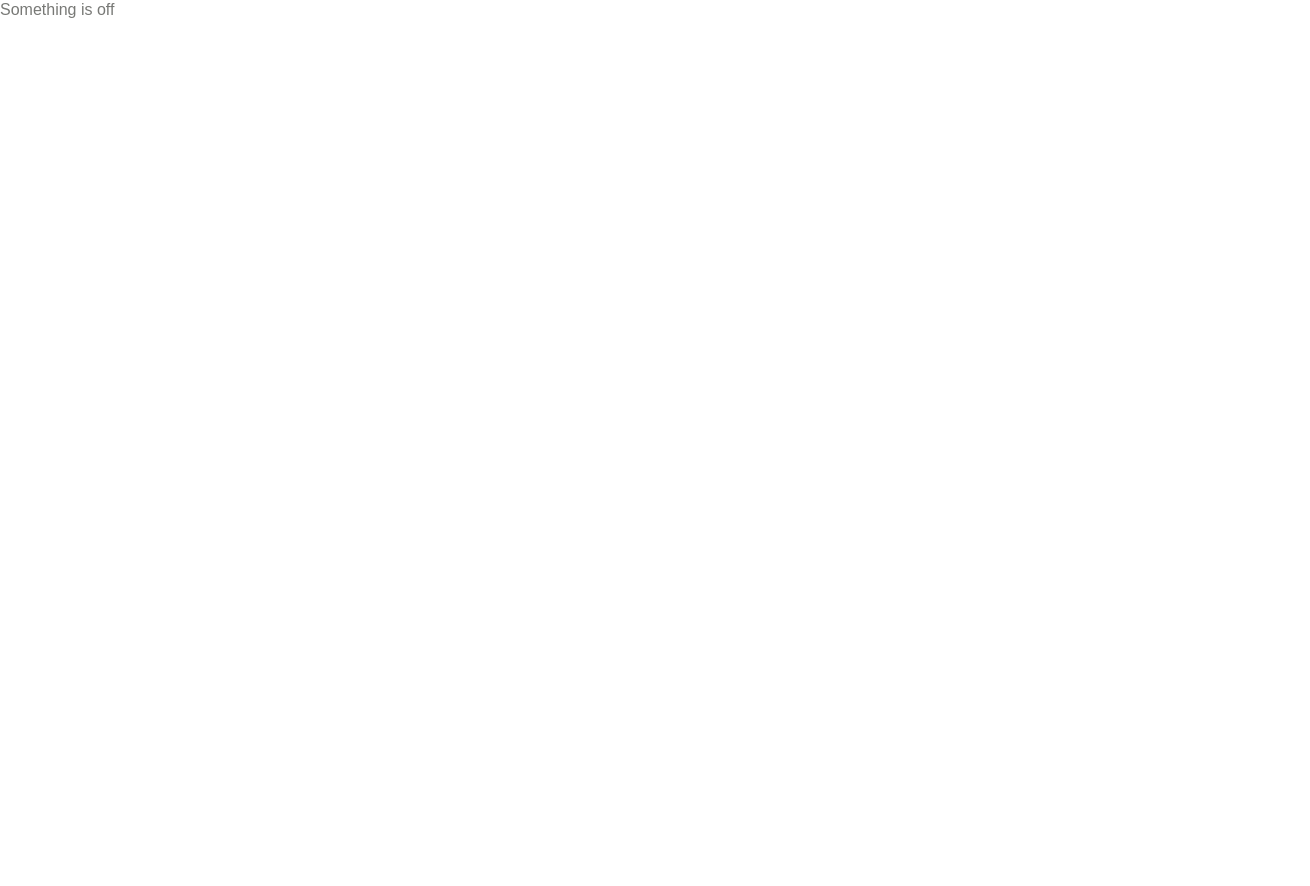
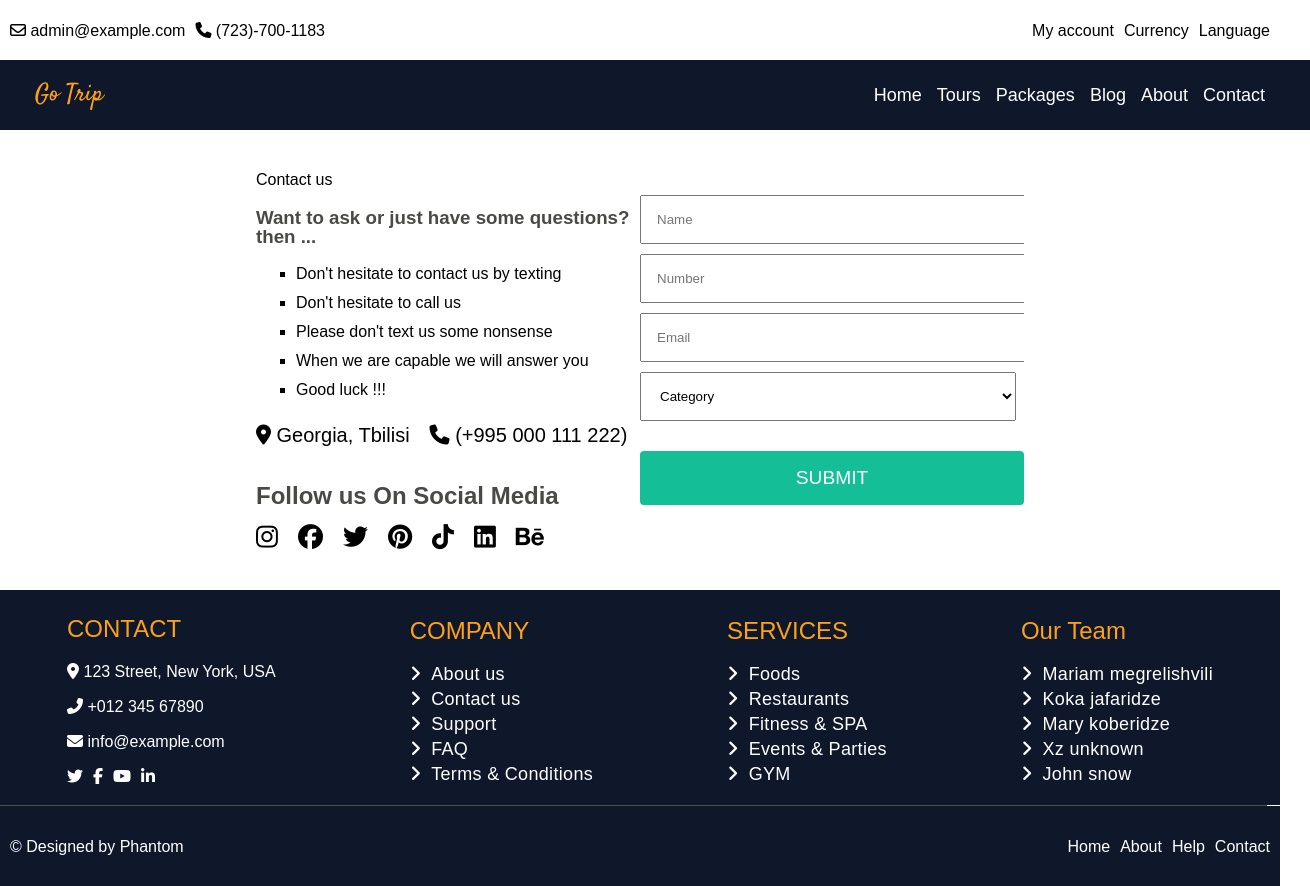
Before and after one commit to GeGuNa/Tourism-app, a React (Create React App) app: page /Contact in a window 1280 px wide. Shown: the whole page, 1310 px wide, since content can reach past the window. Before the commit the page ends 800 px from the top, so only its background shows below. Built offline with nearby package versions, Linux system fonts and the light colour scheme.

Commit message:
Contact to us

```diff
--- a/src/App.js
+++ b/src/App.js
@@ -3,8 +3,7 @@ import { Link, Routes, Route } from 'react-router-dom';
 import { Navigation } from './components/nav/nav.js';
 import { Footer } from './components/footer/footer.js';
 import { PHotlist, PHot } from './components/TouristPhs.js';
-
-
+import { Contact } from './components/contact/contact.js';
 
 
 import "./css/App.css";
@@ -570,6 +569,7 @@ export default function App() {
 	<Route path="/" element={<Main />} />
 	<Route path="/sin" element={<Signin />} />
 	<Route path="/sup" element={<Signout />} />
+	<Route path="/Contact" element={<Contact />} />
 	<Route path="*" element={<Erqqq />} />
 </Routes>
 
--- /dev/null
+++ b/src/components/contact/contact.css
@@ -0,0 +1,41 @@
+.qz_wh1 {
+width:100%;
+display:block;
+margin-top:40px;
+margin-bottom:40px;
+}
+
+
+.qz_wh2 {
+width:60%;
+display:flex;
+flex-direction:row;
+margin: auto;
+overflow:hidden;
+}
+
+.qz_wh2 .div1 { width:50%; overflow:hidden; }
+
+
+.qz_wh2 .div2 { width:50%; overflow:hidden; }
+
+
+.qz_wh2 .div2 form input {
+	padding: 15px;
+    margin-bottom: 10px;
+    width: 92%;
+}
+
+.qz_wh2 .div2 form select {
+	padding: 15px;
+    margin-bottom: 10px;
+    width: 98%;
+}
+
+.qz_wh2 .div2 form {
+margin-top:25px;
+}
+
+.clflwus2 span {
+color: #000 !important;
+}
--- /dev/null
+++ b/src/components/contact/contact.js
@@ -0,0 +1,83 @@
+import React from 'react'
+import { Link } from 'react-router-dom';
+import { Navigation } from '../nav/nav.js';
+import { Footer } from '../footer/footer.js';
+import "./contact.css"
+
+
+export function Contact() {
+
+	return (<>
+	<Navigation />
+
+
+	<div className="qz_wh1">
+
+
+
+
+		<div className="qz_wh2">
+
+
+			<div className="div1">
+
+					<div>
+					<div> Contact us </div>
+					<h3>Want to ask or just have some questions? then ...</h3>
+					<ul className="kzlist2">
+
+					<li>Don't hesitate to contact us by texting</li><li>Don't hesitate to call us</li>
+
+					<li>Please don't text us some nonsense</li><li>When we are capable we will answer you</li>
+
+					<li>Good luck !!!</li>
+
+					</ul>
+
+					<div>
+
+					<div className="clflwus2"><div><i class="fa-solid fa-location-dot"></i><span> Georgia, Tbilisi </span>
+					</div>
+
+					<div><i className="fa-solid fa-phone"></i><span> (+995 000 111 222) </span></div>
+
+
+					</div><h2>Follow us On Social Media</h2>
+
+					<div className="clflwus"><i className="fa-brands fa-instagram"></i><i class="fa-brands fa-facebook"></i><i className="fa-brands fa-twitter"></i><i class="fa-brands fa-pinterest"></i><i className="fa-brands fa-tiktok"></i><i class="fa-brands fa-linkedin"></i><i className="fa-brands fa-behance"></i></div>
+
+					</div>
+
+					</div>
+
+
+
+			</div>
+
+
+
+			<div className="div2">
+
+					<form><div> <input type="text" placeholder="Name"/> </div><div> <input type="number" placeholder="Number"/> </div><div> <input type="email" placeholder="Email"/> </div><div><select><option value="" disabled="">Category</option><option value="">Support</option><option value="">Technical stuff</option></select></div><div><button class="btn3"> Submit </button></div></form>
+
+
+			</div>
+
+		 </div>
+
+
+
+	</div>
+
+
+
+
+
+
+	<Footer />
+
+	</>)
+
+
+
+}
--- a/src/components/nav/nav.js
+++ b/src/components/nav/nav.js
@@ -46,7 +46,7 @@ export function Navigation() {
 					<div><Link to="/"> Packages </Link></div>
 					<div><Link to="/"> Blog </Link></div>
 					<div><Link to="/"> About </Link></div>
-					<div><Link to="/"> Contact </Link></div>
+					<div><Link to="/Contact"> Contact </Link></div>
 				</div>
 
 		</div>
```
